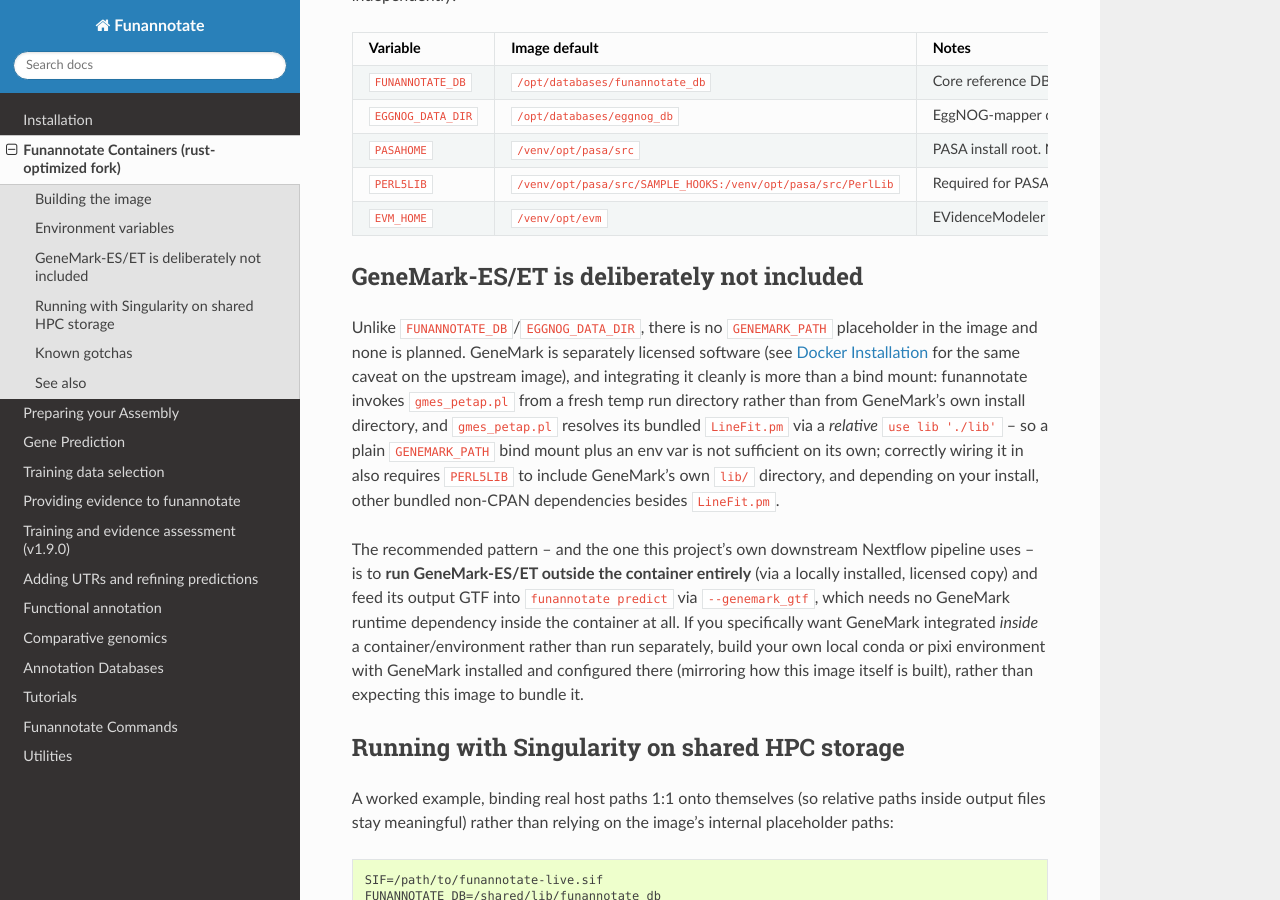
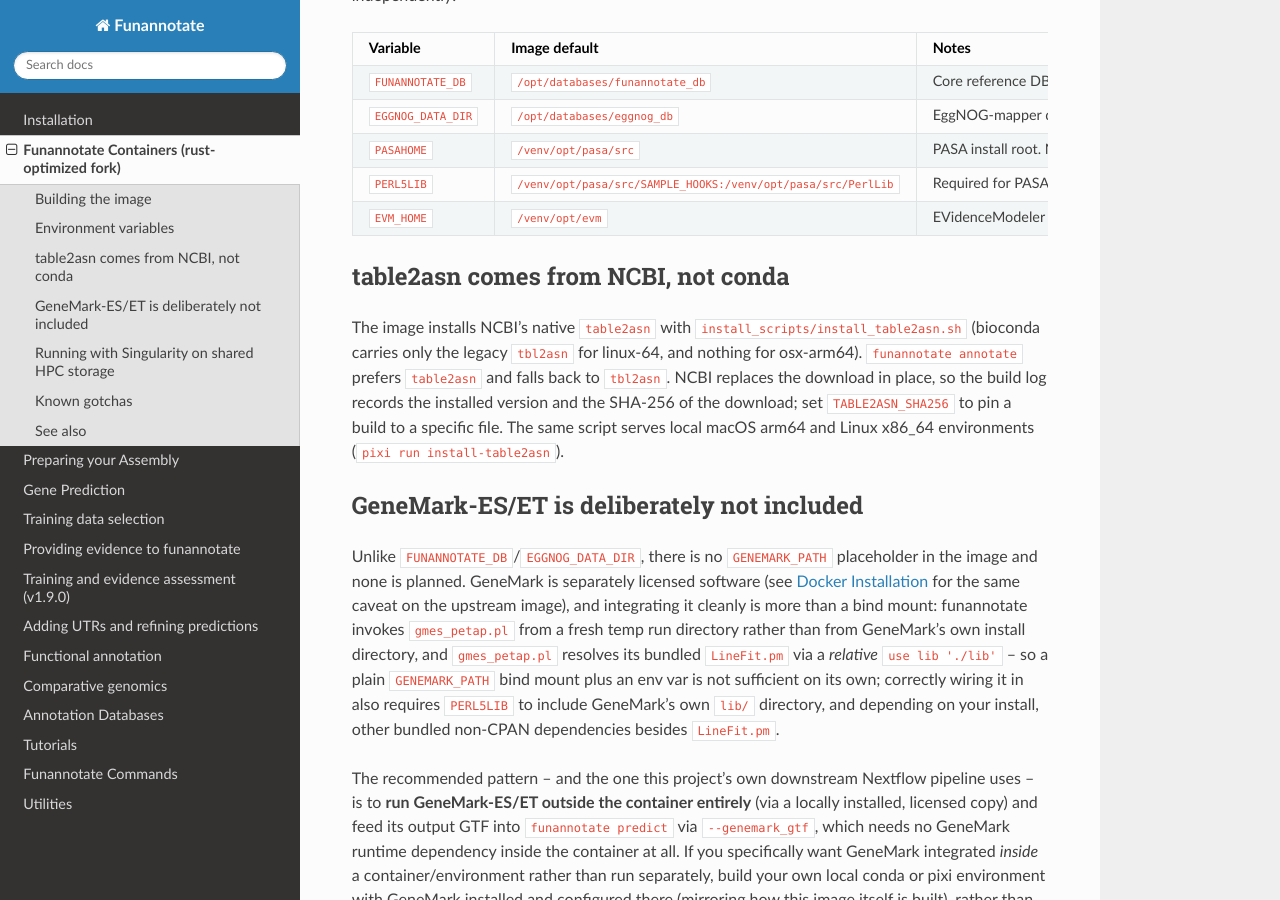
Before and after one commit to nextgenusfs/funannotate, a Sphinx documentation site: the page built from docs/containers.rst, in a window 1280 px wide and 900 px high, scrolled down 830 px. Built offline with Sphinx 7.4.7 and the Read the Docs theme 3.1.0, drawn with Linux system fonts in a browser that asks for light colours.

Commit message:
install_table2asn.sh: direct NCBI table2asn for macOS arm64 and Linux x86_64; use it in the base image and smoke test
Co-Authored-By: Claude Sonnet 5.5 <noreply@anthropic.com>

```diff
--- a/docs/containers.rst
+++ b/docs/containers.rst
@@ -69,6 +69,18 @@ both at once, or bind/override each independently:
    * - ``EVM_HOME``
      - ``/venv/opt/evm``
      - EVidenceModeler install root. Not normally overridden.
+
+table2asn comes from NCBI, not conda
+------------------------------------
+
+The image installs NCBI's native ``table2asn`` with
+``install_scripts/install_table2asn.sh`` (bioconda carries only the legacy
+``tbl2asn`` for linux-64, and nothing for osx-arm64). ``funannotate annotate``
+prefers ``table2asn`` and falls back to ``tbl2asn``. NCBI replaces the download
+in place, so the build log records the installed version and the SHA-256 of the
+download; set ``TABLE2ASN_SHA256`` to pin a build to a specific file. The same
+script serves local macOS arm64 and Linux x86_64 environments
+(``pixi run install-table2asn``).
 
 GeneMark-ES/ET is deliberately not included
 -----------------------------------------------
--- a/pixi.toml
+++ b/pixi.toml
@@ -18,7 +18,7 @@ install-externals = { depends-on = ["install-evm", "install-pasa", "install-trin
 install-augustus-gcc = { cmd = "bash install_scripts/install_augustus_gcc_macos.sh", description = "macOS: build Augustus with GCC (clang builds crash in --proteinprofile)" }
 install-pblat-shim = { cmd = "bash install_scripts/install_pblat_shim_macos.sh", description = "macOS arm64: run pblat single-threaded (it crashes with 2+ threads)" }
 fix-blat-signature = { cmd = "bash install_scripts/fix_blat_signature_macos.sh", description = "macOS arm64: re-sign blat (the package signature is invalid)" }
-install-table2asn = { cmd = "bash install_scripts/install_table2asn_macos.sh", description = "macOS arm64: install NCBI's native table2asn (no conda package)" }
+install-table2asn = { cmd = "bash install_scripts/install_table2asn.sh", description = "Install NCBI's native table2asn (macOS arm64: no conda package; Linux x86_64: bioconda has only tbl2asn)" }
 macos-smoke-checks = { cmd = "bash install_scripts/macos_smoke_checks.sh", description = "macOS arm64: check that the macOS fixes took effect" }
 
 
```
Also changed, not shown: 4 other files.
